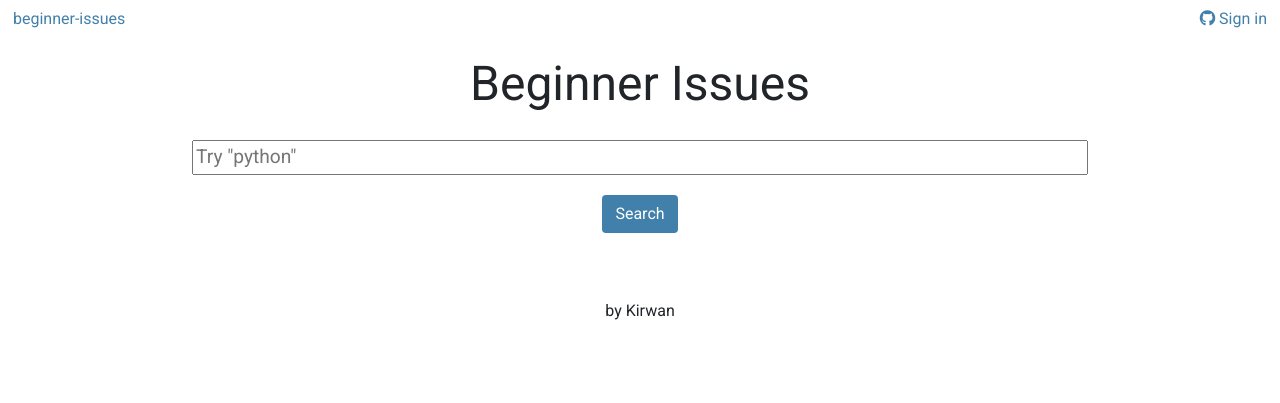
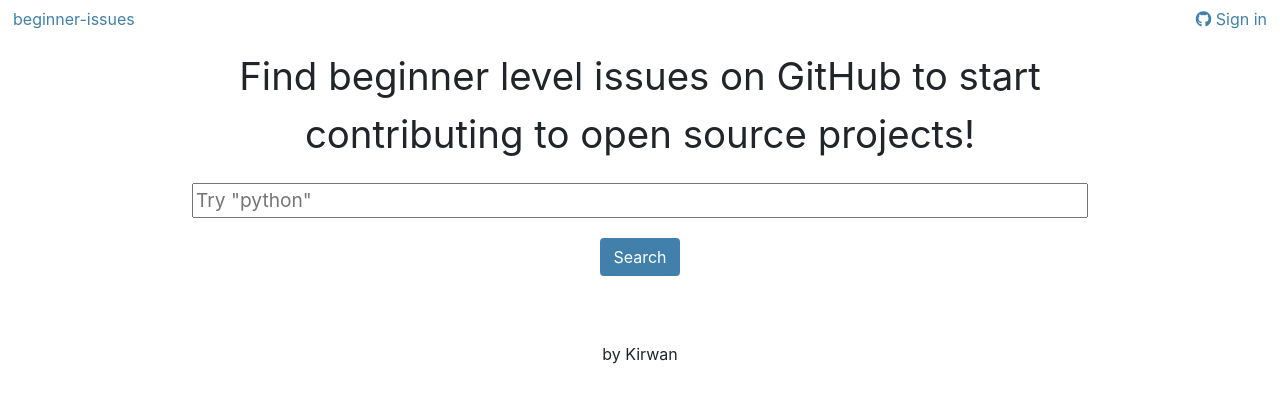
Before and after one commit to KirwanElmsly/beginner-issues, a Flask app: page / in a window 1280 px wide. Shown: the top 403 px of the page. Run offline with Flask 2, Linux system fonts and the light colour scheme; parts of the project's set-up code (start-up, migrations or seed data) failed here and were passed over; some libraries are stand-ins or nearby versions.

Commit message:
Small changes to layout and content. Changed font from Roboto to rely on System Font.

```diff
--- a/static/style.css
+++ b/static/style.css
@@ -1,5 +1,5 @@
 * {
-    font-family: 'Roboto', sans-serif;
+    font-family: -apple-system, BlinkMacSystemFont, "Segoe UI", Roboto, Oxygen, Ubuntu, Cantarell, "Fira Sans", "Droid Sans", "Helvetica Neue", Arial, sans-serif, "Apple Color Emoji", "Segoe UI Emoji", "Segoe UI Symbol";
 }
 
 html {
@@ -49,8 +49,10 @@ body {
 
 .title {
     position: relative;
-    font-size: 3rem;
+    font-size: 2.4rem;
     text-align: center;
+    width: 80%;
+    margin: 0 auto;
 }
 
 .content {
--- a/templates/layout.html
+++ b/templates/layout.html
@@ -3,7 +3,6 @@
     <head>
         <title>Beginner Issues</title>
         <link rel=stylesheet type=text/css href="{{ url_for('static', filename='style.css') }}">
-        <link href="https://fonts.googleapis.com/css?family=Roboto:" rel="stylesheet">
         <link rel="stylesheet" href="https://stackpath.bootstrapcdn.com/bootstrap/4.1.1/css/bootstrap.min.css" integrity="sha384-WskhaSGFgHYWDcbwN70/dfYBj47jz9qbsMId/iRN3ewGhXQFZCSftd1LZCfmhktB" crossorigin="anonymous">
         <script src="https://use.fontawesome.com/1334a830a3.js"></script>
     </head>
@@ -16,7 +15,7 @@
                 <a href="/login" class="login-btn btn btn-github"><i class="fa fa-github"></i> Sign in</a>
             </div>
         </div>
-        <div class="title">Beginner Issues</div>
+        <div class="title">Find beginner level issues on GitHub to start contributing to open source projects!</div>
         <div class="content">{% block content %}{% endblock %}</div>
         <div class="footer">
             by Kirwan
```
